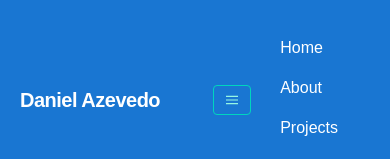
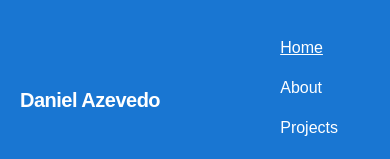
Before and after one commit to daniazevedo43/my-portfolio-website, a Next.js app: page / in a window 390 px wide. Shown: the top 159 px of the page. Built offline with nearby package versions, Linux system fonts and the light colour scheme.

Commit message:
Underline in navbar options when it's respective page is opened

```diff
--- a/src/app/home/page.tsx
+++ b/src/app/home/page.tsx
@@ -1,7 +1,6 @@
 "use client"
 
 import Image from 'next/image'
-import Link from 'next/link'
 import React from 'react'
 
 export default function HomePage() {
--- a/src/ui/navbar.tsx
+++ b/src/ui/navbar.tsx
@@ -1,28 +1,51 @@
-import React from 'react'
+"use client"
+import { usePathname } from "next/navigation";
 
-const Navbar = () => {
+export default function Navbar() {
+
+  const pathname = usePathname();
+
   return (
     <div>
         <nav className="flex items-center justify-between flex-wrap bg-[#1976d2] p-5">
-            <div className="flex items-center flex-shrink-0 text-white mr-6">
+            <a href="/" className="flex items-center flex-shrink-0 text-white mr-6">
                 <span className="font-semibold text-xl tracking-tight">Daniel Azevedo</span>
-            </div>
-            <div className="block lg:hidden">
+            </a>
+            {/* <div className="block lg:hidden">
                 <button className="flex items-center px-3 py-2 border rounded text-teal-200 border-teal-400 hover:text-white hover:border-white">
                 <svg className="fill-current h-3 w-3" viewBox="0 0 20 20" xmlns="http://www.w3.org/2000/svg"><title>Menu</title><path d="M0 3h20v2H0V3zm0 6h20v2H0V9zm0 6h20v2H0v-2z"/></svg>
                 </button>
-            </div>
+            </div> */}
             <div>
-                <a href="/" className="block mt-4 lg:inline-block lg:mt-0 text-white hover:text-white mr-8">
+                <a
+                    href="/"
+                    className={
+                        pathname === '/' ?
+                        "block mt-4 lg:inline-block lg:mt-0 text-white hover:text-white mr-8 underline" :
+                        "block mt-4 lg:inline-block lg:mt-0 text-white hover:text-white mr-8"
+                    }
+                >
                     Home
                 </a>
-                <a href="/about" className="block mt-4 lg:inline-block lg:mt-0 text-white hover:text-white mr-8">
+                <a
+                    href="/about"
+                    className={
+                        pathname === '/about' ?
+                        "block mt-4 lg:inline-block lg:mt-0 text-white hover:text-white mr-8 underline" :
+                        "block mt-4 lg:inline-block lg:mt-0 text-white hover:text-white mr-8"
+                    }
+                >
                     About
                 </a>
-                <a href="/" className="block mt-4 lg:inline-block lg:mt-0 text-white hover:text-white mr-8">
+                <a
+                    href="/"
+                    className="block mt-4 lg:inline-block lg:mt-0 text-white hover:text-white mr-8">
                     Projects
                 </a>
-                <a href="/" className="block mt-4 lg:inline-block lg:mt-0 text-white hover:text-white">
+                <a
+                    href="/"
+                    className="block mt-4 lg:inline-block lg:mt-0 text-white hover:text-white"
+                >
                     Contact
                 </a>
             </div>
@@ -30,5 +53,3 @@ const Navbar = () => {
     </div>
   )
 }
-
-export default Navbar
```
